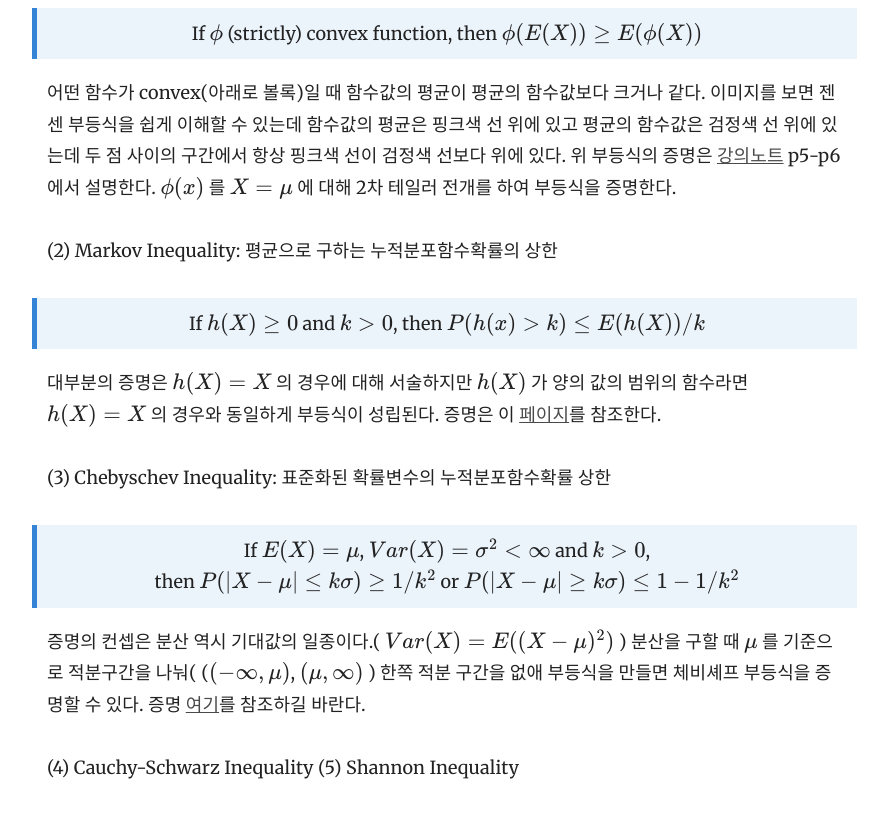
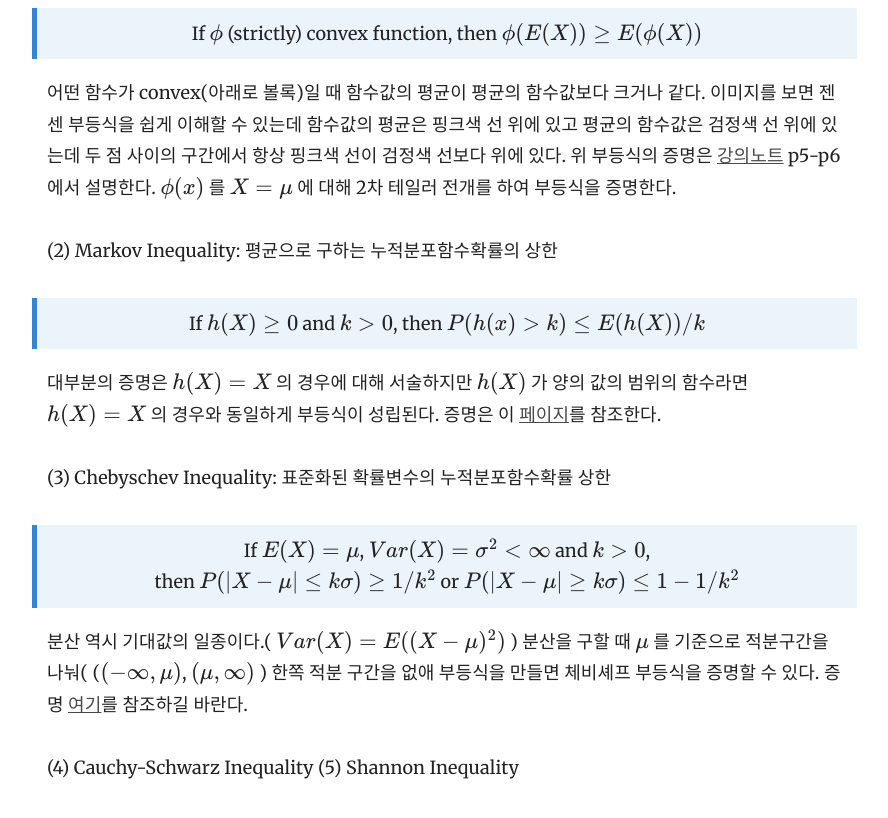
Before and after one commit to yrk3434/yrk3434.github.io, a Jekyll site: the page built from _docs/Theory/Mathematical Statistics.md, in a window 1280 px wide and 900 px high, scrolled down 5081 px, cut to the strip 65-883 px from the top of the window. Shown: the whole strip, without its empty margins (343-1231 px from the left). Built offline with Jekyll 4.4.1, drawn with Linux system fonts in a browser that asks for light colours; formulas are drawn with MathJax 3.

Commit message:
Update Mathematical Statistics.md

```diff
--- a/_docs/Theory/Mathematical Statistics.md
+++ b/_docs/Theory/Mathematical Statistics.md
@@ -145,7 +145,7 @@ $ \phi(x) $ 를 $ X=\mu $ 에 대해 2차 테일러 전개를 하여 부등식
 > <center> If $ E(X)=\mu $, $ Var(X) =\sigma^2 < \infty $ and $ k>0 $, <center/>
 > <center> then $ P(|X-\mu| \leq k \sigma) \geq 1/k^2 $  or  $ P(|X-\mu| \geq k \sigma) \leq 1-1/k^2 $ <center/>
 
-증명의 컨셉은 분산 역시 기대값의 일종이다.( $Var(X) = E((X-\mu)^2) $ ) 분산을 구할 때 $ \mu $ 를 기준으로 적분구간을 나눠( ($ (-\infty, \mu) $, $ (\mu, \infty) $ ) 한쪽 적분 구간을 없애 부등식을 만들면 체비셰프 부등식을 증명할 수 있다. 증명 [여기](https://zhengtianyu.wordpress.com/2014/01/04/proof-of-chebyshevs-inequality/)를 참조하길 바란다.
+분산 역시 기대값의 일종이다.( $Var(X) = E((X-\mu)^2) $ ) 분산을 구할 때 $ \mu $ 를 기준으로 적분구간을 나눠( ($ (-\infty, \mu) $, $ (\mu, \infty) $ ) 한쪽 적분 구간을 없애 부등식을 만들면 체비셰프 부등식을 증명할 수 있다. 증명 [여기](https://zhengtianyu.wordpress.com/2014/01/04/proof-of-chebyshevs-inequality/)를 참조하길 바란다.
 
 (4) Cauchy-Schwarz Inequality
 (5) Shannon Inequality
```
